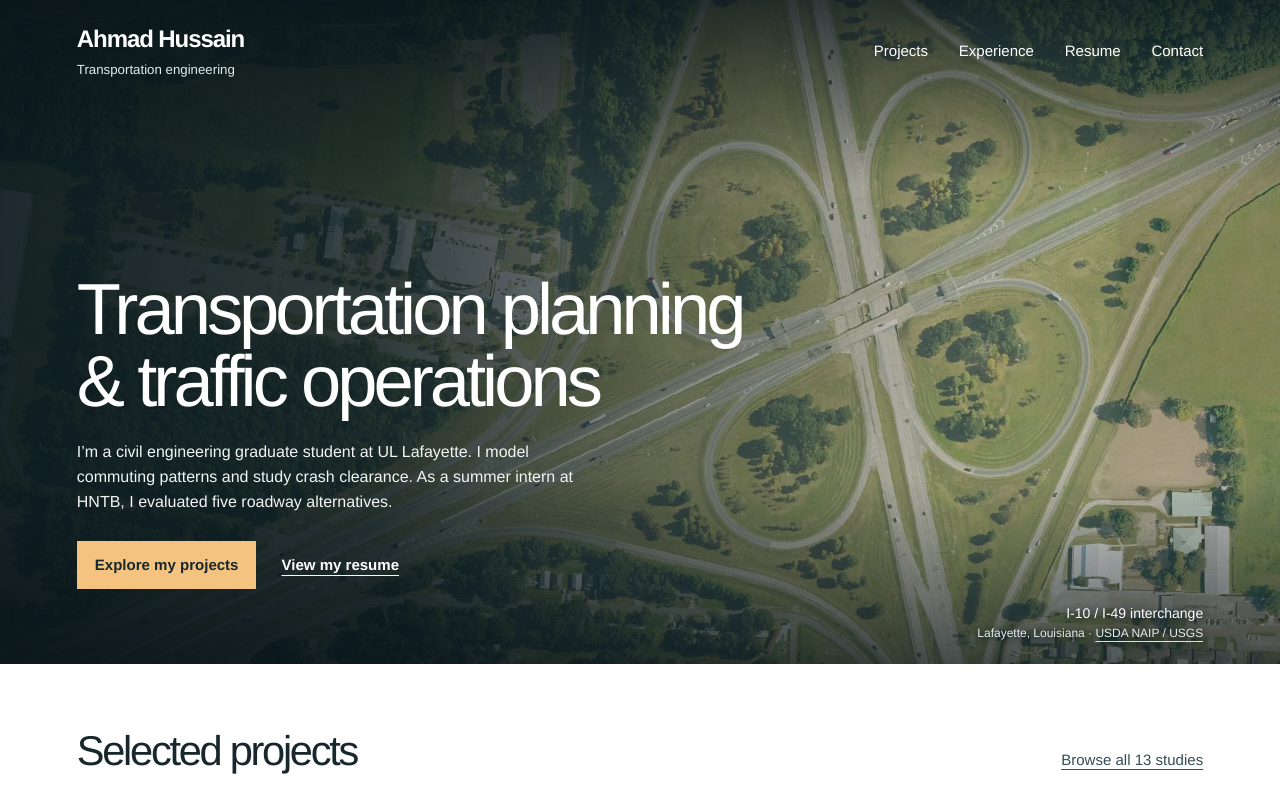
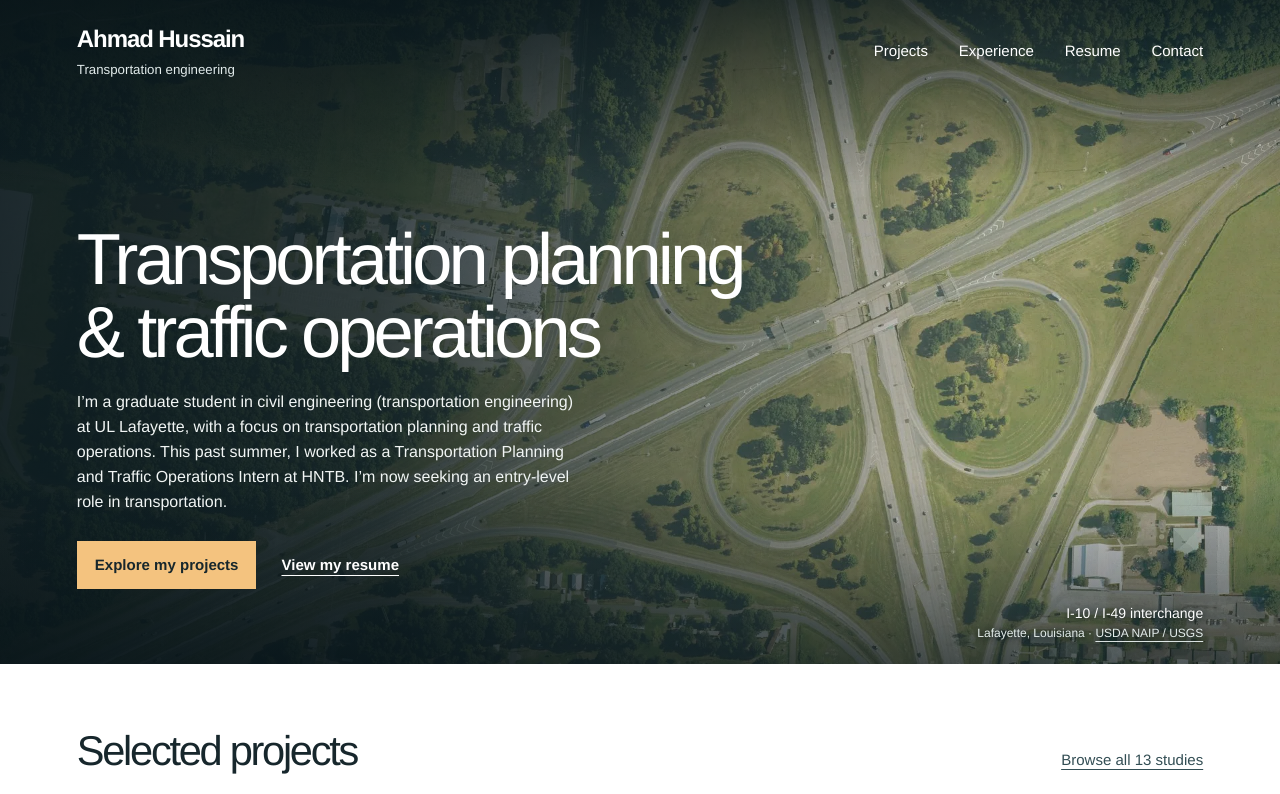
Before and after one commit to ahmadjadoon43-hue/ahmadjadoon43-hue.github.io, a plain HTML site: page index.html in a window 1280 px wide. Shown: the top 794 px of the page. Drawn offline with Linux system fonts and the light colour scheme.

Commit message:
Update homepage introduction with graduate focus, internship and job search

```diff
--- a/index.html
+++ b/index.html
@@ -5,7 +5,7 @@
 <picture class="aerial"><source media="(max-width: 640px)" srcset="/assets/lafayette-interchange-mobile.webp"/><img alt="The looping ramps of the I-10 and I-49 interchange in Lafayette, Louisiana, seen from above." fetchpriority="high" height="1060" src="/assets/lafayette-interchange.webp" width="1920"/></picture>
 <div class="road-copy">
 <h1 id="opening-title">Transportation planning<br/><span>&amp; traffic operations</span></h1>
-<p>I’m a civil engineering graduate student at UL Lafayette. I model commuting patterns and study crash clearance. As a summer intern at HNTB, I evaluated five roadway alternatives.</p>
+<p>I’m a graduate student in civil engineering (transportation engineering) at UL Lafayette, with a focus on transportation planning and traffic operations. This past summer, I worked as a Transportation Planning and Traffic Operations Intern at HNTB. I’m now seeking an entry-level role in transportation.</p>
 <div class="road-actions"><a class="road-primary" href="#work">Explore my projects</a><a class="road-secondary" href="/ahmad-hussain-resume.pdf">View my resume</a></div>
 </div>
 <div class="aerial-credit"><strong>I-10 / I-49 interchange</strong><span>Lafayette, Louisiana · <a href="https://imagery.nationalmap.gov/arcgis/rest/services/USGSNAIPImagery/ImageServer">USDA NAIP / USGS</a></span></div>
```
